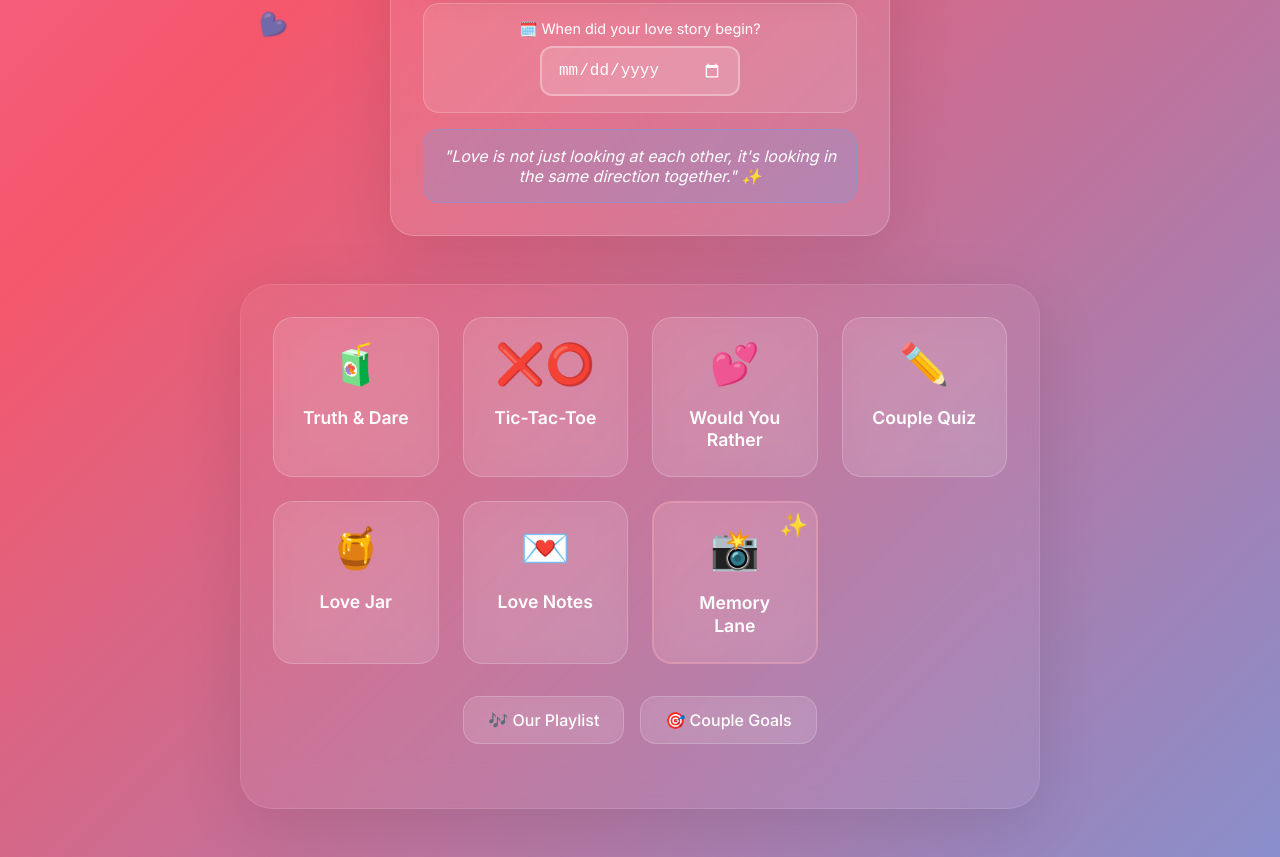
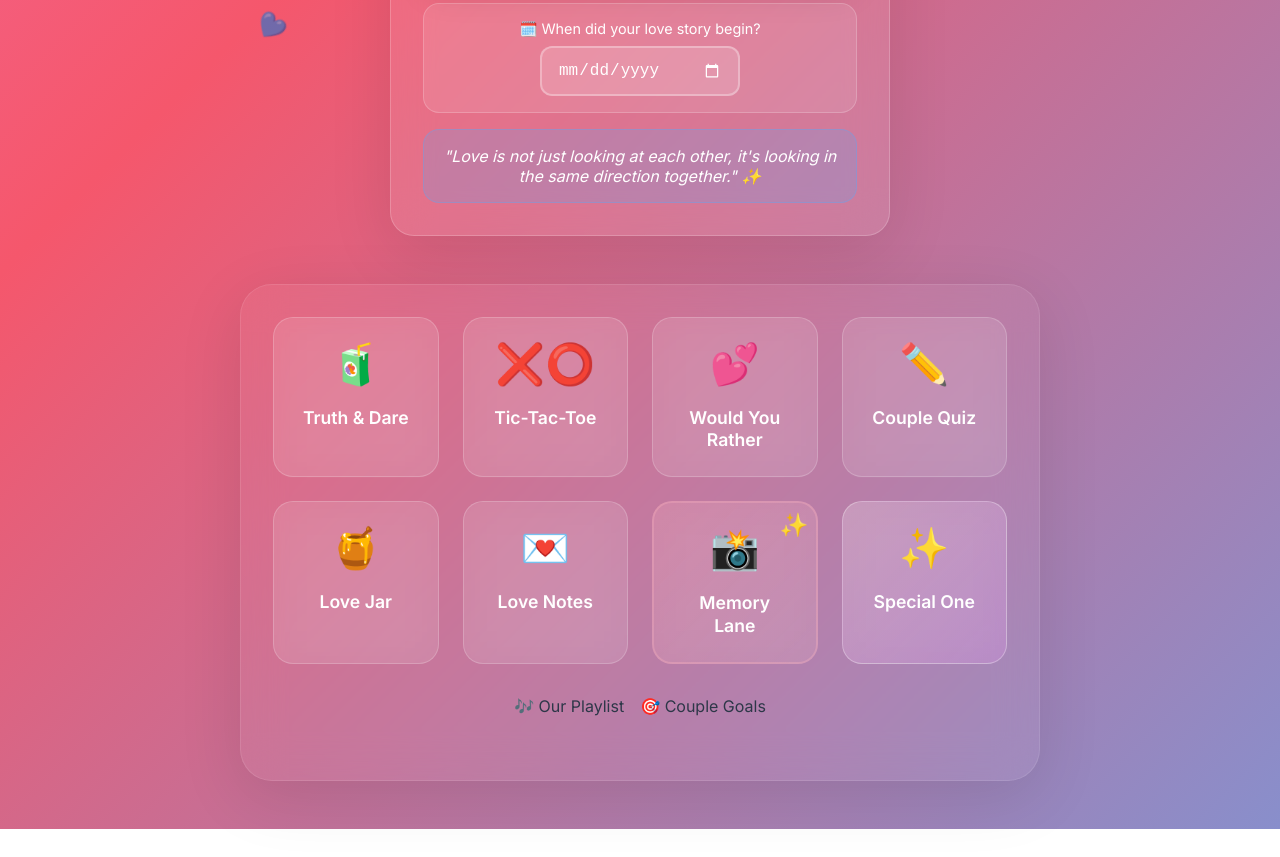
Before and after one commit to bunnybot1121/test, a website: page main.html in a window 1280 px wide. Shown: the part 698-1555 px from the top of the page. After the commit the page ends 1527 px from the top, so only its background shows below. Drawn offline with Linux system fonts and the light colour scheme.

Commit message:
Update main.html

```diff
--- a/main.html
+++ b/main.html
@@ -502,24 +502,14 @@
       flex-wrap: wrap;
     }
 
-    .mini-card {
-      background: rgba(255, 255, 255, 0.1);
-      backdrop-filter: blur(20px);
-      border: 1px solid rgba(255, 255, 255, 0.2);
-      border-radius: 16px;
-      padding: 0.8rem 1.5rem;
-      color: white;
-      text-decoration: none;
-      font-weight: 500;
-      transition: all 0.3s ease;
-      position: relative;
-      overflow: hidden;
-      cursor: pointer;
-    }
-
-    .mini-card:hover {
-      transform: translateY(-3px);
-      box-shadow: 0 12px 24px rgba(0, 0, 0, 0.15);
+    /* Special One button styling (now a game card) */
+    .special-one-card {
+      background: linear-gradient(135deg, rgba(255, 255, 255, 0.2), rgba(240, 147, 251, 0.2));
+      border: 1px solid rgba(255, 255, 255, 0.3);
+    }
+
+    .special-one-card:hover {
+      background: linear-gradient(135deg, rgba(255, 255, 255, 0.3), rgba(240, 147, 251, 0.3));
     }
 
     /* Modal sections */
@@ -1014,7 +1004,6 @@
   </style>
 </head>
 <body>
-  <!-- Particle system -->
   <div class="particle-container">
     <div class="floating-particle">💖</div>
     <div class="floating-particle">💙</div>
@@ -1026,12 +1015,10 @@
     <div class="floating-particle">💕</div>
   </div>
 
-  <!-- Glowing orbs -->
   <div class="glow-orb orb-1"></div>
   <div class="glow-orb orb-2"></div>
   <div class="glow-orb orb-3"></div>
 
-  <!-- Header -->
   <header class="app-header">
     <div class="main-logo">💖</div>
     <h1 class="app-title">🌸 Place for Us 🌸</h1>
@@ -1045,14 +1032,11 @@
     </div>
   </header>
 
-  <!-- Main content -->
   <main class="main-content">
-    <!-- Welcome card -->
     <section class="welcome-card">
       <h2 class="greeting-title" id="greeting">Good Day, Lovebirds! 💕</h2>
       <div class="love-message" id="love-msg">Your love story continues to bloom every day! 🌸</div>
 
-      <!-- Enhanced Relationship Counter -->
       <div class="relationship-counter">
         <div class="counter-title">
           💕 Our Love Journey 💕
@@ -1061,7 +1045,6 @@
         <div class="counter-subtitle">Days of being amazing together!</div>
       </div>
 
-      <!-- Date Input Section -->
       <div class="relationship-date-input" id="dateInputSection">
         <label class="date-input-label">🗓️ When did your love story begin?</label>
         <input type="date" id="relationshipDate" class="date-input" onchange="setRelationshipDate()">
@@ -1070,7 +1053,6 @@
       <div class="daily-quote" id="today-quote">"Love is not just looking at each other, it's looking in the same direction together." ✨</div>
     </section>
 
-    <!-- Games section -->
     <section class="games-section">
       <div class="games-grid">
         <a href="games/truth.html/truthordare.html" class="game-card">
@@ -1097,10 +1079,13 @@
           <span class="game-icon">💌</span>
           <span class="game-title">Love Notes</span>
         </div>
-        <!-- NEW: Memory Lane Photo Collage Button -->
         <a href="memory.html" class="game-card memory-lane-card">
           <span class="game-icon">📸</span>
           <span class="game-title">Memory Lane</span>
+        </a>
+        <a href="first.html" class="game-card special-one-card">
+          <span class="game-icon">✨</span>
+          <span class="game-title">Special One</span>
         </a>
       </div>
 
@@ -1111,49 +1096,41 @@
     </section>
   </main>
 
-  <!-- Enhanced Love Jar Modal -->
   <div id="lovejar" class="modal-section">
     <div class="modal-content">
-      <button class="close-btn" onclick="hideModal('lovejar')">&times;</button>
+      <button class="close-btn" onclick="hideModal('lovejar')">×</button>
       <h2 class="modal-title">🍯 The Love Jar</h2>
 
       <div class="jar-container">
-        <!-- Visual Jar -->
         <div class="jar-visual">
           <div class="jar-lid"></div>
           <div class="jar-notes-container" id="jarNotesContainer">
-            <!-- Notes will appear here -->
-          </div>
+            </div>
         </div>
 
-        <!-- Jar Statistics -->
         <div class="jar-stats">
           <div class="jar-count" id="jarCount">0</div>
           <div>Love Notes Collected</div>
         </div>
 
-        <!-- Input Controls -->
         <div class="jar-controls">
           <input id="jarInput" class="jar-input" placeholder="Write your love note..." maxlength="100" />
           <button id="jarBtn" class="action-btn" onclick="addLoveNote()">Add Note 💖</button>
         </div>
 
-        <!-- Action Buttons -->
         <div class="jar-actions">
           <button class="secondary-btn" onclick="getRandomNote()">Random Note 🎲</button>
           <button class="secondary-btn" onclick="clearAllNotes()">Clear Jar 🗑️</button>
         </div>
 
-        <!-- Result Display -->
         <div id="jarResult" class="jar-result"></div>
       </div>
     </div>
   </div>
 
-  <!-- Playlist Modal -->
   <div id="playlist" class="modal-section">
     <div class="modal-content">
-      <button class="close-btn" onclick="hideModal('playlist')">&times;</button>
+      <button class="close-btn" onclick="hideModal('playlist')">×</button>
       <h2 class="modal-title">🎶 Our Playlist</h2>
       <div class="playlist-container">
         <div class="local-music-controls" style="margin-bottom: 20px; text-align: center;">
@@ -1181,10 +1158,9 @@
     </div>
   </div>
 
-  <!-- Notes Modal -->
   <div id="notes" class="modal-section">
     <div class="modal-content">
-      <button class="close-btn" onclick="hideModal('notes')">&times;</button>
+      <button class="close-btn" onclick="hideModal('notes')">×</button>
       <h2 class="modal-title">💌 Love Notes</h2>
       <div class="notes-container">
         <textarea id="notesInput" class="notes-input" placeholder="Write your love notes here..."></textarea>
@@ -1194,10 +1170,9 @@
     </div>
   </div>
 
-  <!-- Goals Modal -->
   <div id="goals" class="modal-section">
     <div class="modal-content">
-      <button class="close-btn" onclick="hideModal('goals')">&times;</button>
+      <button class="close-btn" onclick="hideModal('goals')">×</button>
       <h2 class="modal-title">🎯 Couple Goals</h2>
       <div class="goals-container">
         <form id="goalsForm" class="goals-form" onsubmit="addGoal(event)">
```
